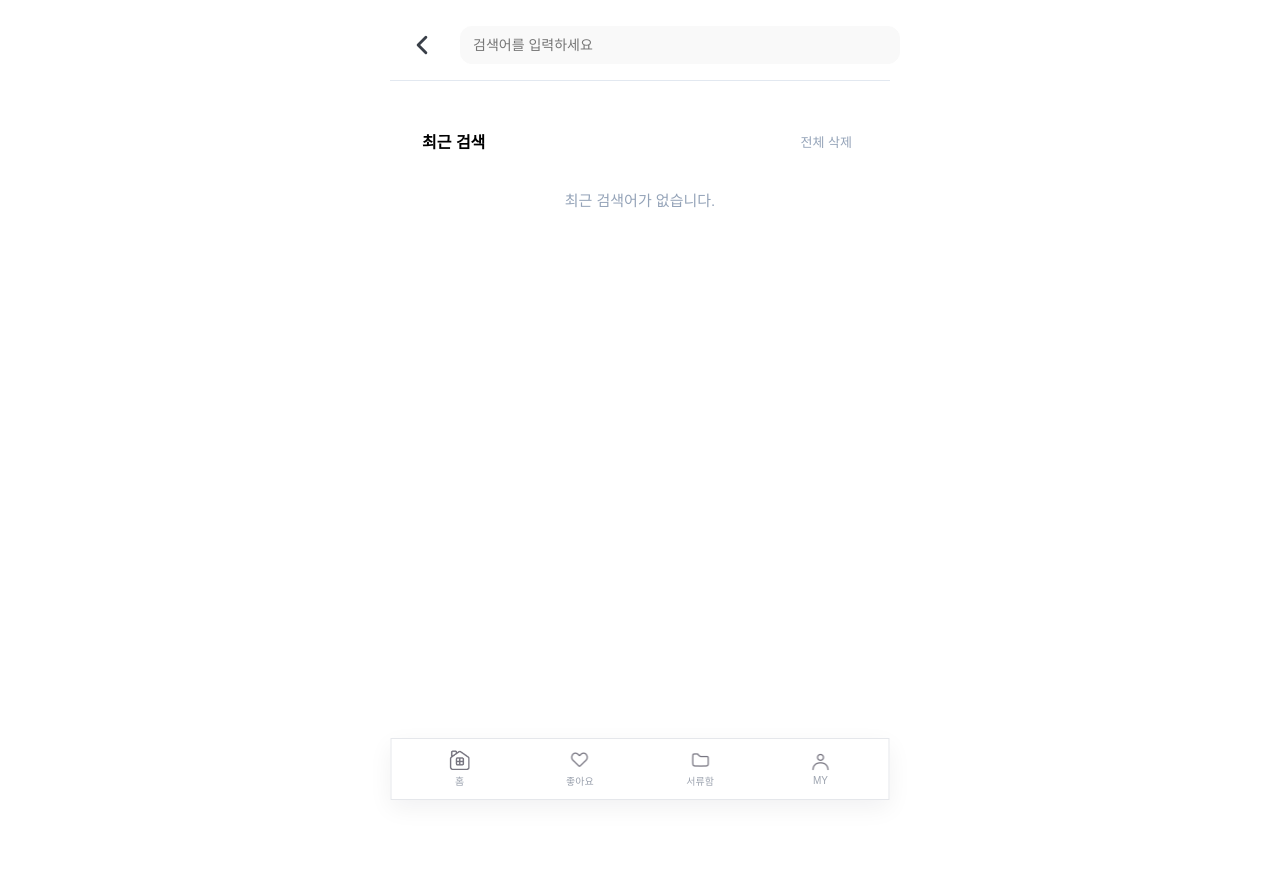
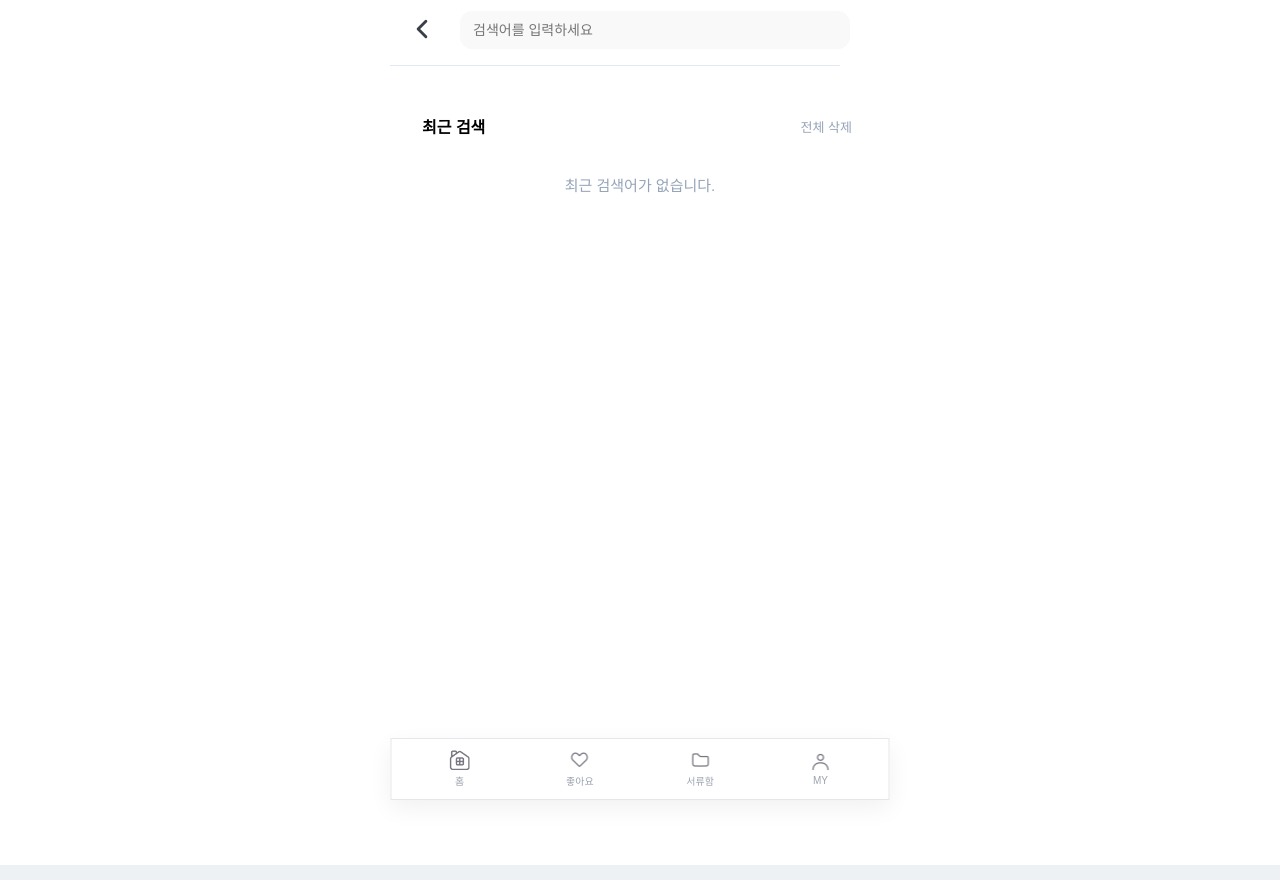
Before and after one commit to NEXUS-DNDN/DNDN_Frontend, a React (Vite) app: page /search in a window 1280 px wide. Built offline with nearby package versions, Linux system fonts and the light colour scheme.

Commit message:
배포 테스트

```diff
--- a/src/styles/SearchPage.css
+++ b/src/styles/SearchPage.css
@@ -27,7 +27,9 @@ body {
   padding: 16px;
   gap: 12px;
   position: sticky;
-  top: 0;
+  /* top: 0; */
+  margin-top : -15px;
+  margin-right : 50px;
   z-index: 100;
   background-color: #ffffff; /* 스크롤 시 뒤 배경이 비치는 것을 방지합니다. */
   border-bottom: 1px solid #e2e8f0; /* 헤더 아래에 구분선을 추가합니다. */
@@ -46,6 +48,7 @@ body {
 .back-icon {
   width: 20px;
   height: 20px;
+  margin-top : -2px;
 }
 
 .search-input-wrapper {
```
